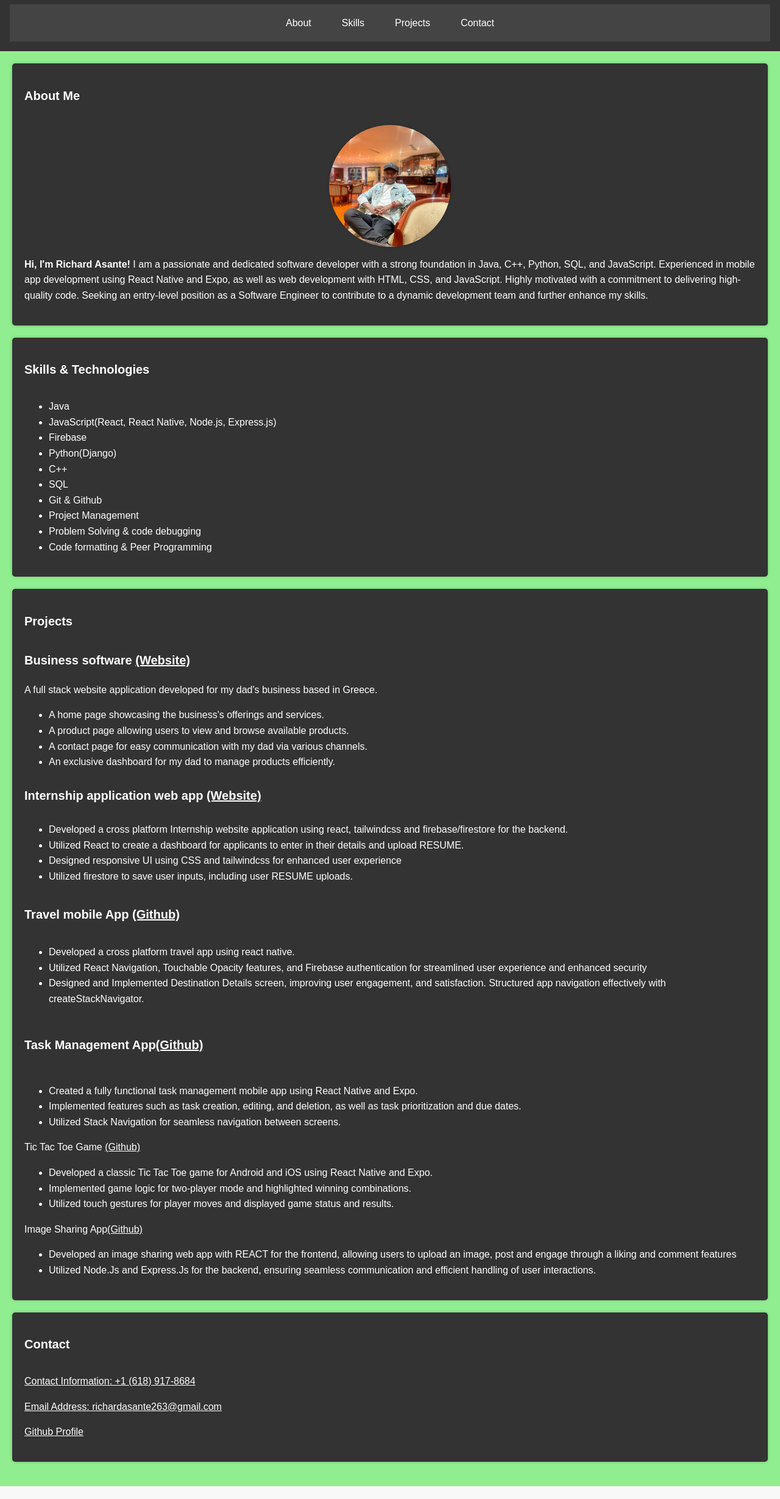
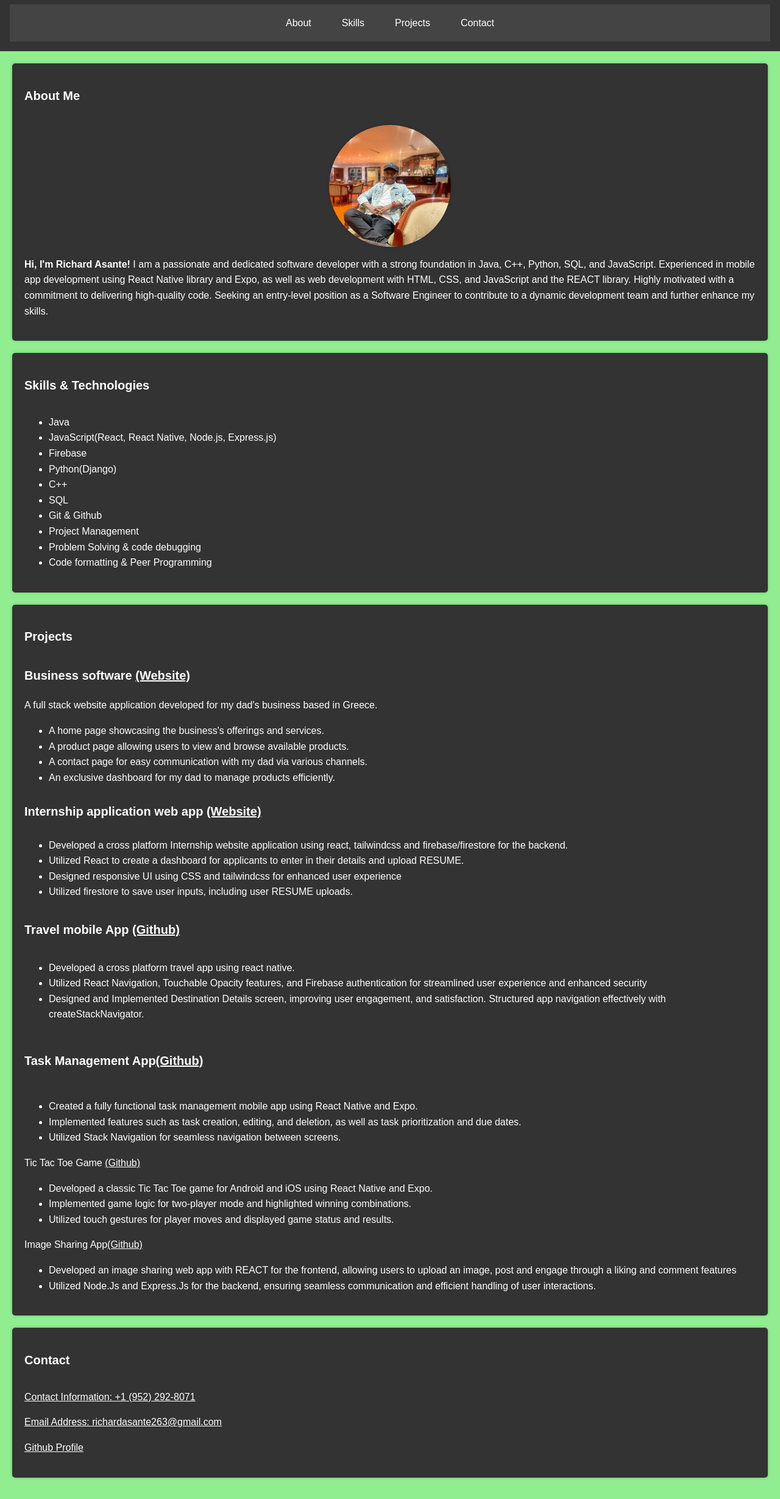
Before and after one commit to Richard-codon/portfolioweb, a website: page index.html in a window 1280 px wide. Shown: the part 101-2560 px from the top of the page at 61% size. Before the commit the page ends 2539 px from the top, so only its background shows below. Drawn offline with Linux system fonts and the light colour scheme.

Commit message:
Edit on homepage

```diff
--- a/index.html
+++ b/index.html
@@ -24,7 +24,7 @@
       <div class="profile-photo">
         <img src="chardy.jpg" alt="Richard Asante">
       </div>
-      <p><strong>Hi, I'm Richard Asante!</strong> I am a passionate and dedicated software developer with a strong foundation in Java, C++, Python, SQL, and JavaScript. Experienced in mobile app development using React Native and Expo, as well as web development with HTML, CSS, and JavaScript. Highly motivated with a commitment to delivering high-quality code. Seeking an entry-level position as a Software Engineer to contribute to a dynamic development team and further enhance my skills.
+      <p><strong>Hi, I'm Richard Asante!</strong> I am a passionate and dedicated software developer with a strong foundation in Java, C++, Python, SQL, and JavaScript. Experienced in mobile app development using React Native library and Expo, as well as web development with HTML, CSS, and JavaScript and the REACT library. Highly motivated with a commitment to delivering high-quality code. Seeking an entry-level position as a Software Engineer to contribute to a dynamic development team and further enhance my skills.
       </p>
     </section>
 
@@ -89,7 +89,7 @@
 
     <section id="contact">
         <h2>Contact</h2>
-        <p><a href="tel:+1 (618) 917-8684" style="color:white;" title="Call user">Contact Information: +1 (618) 917-8684</a></p>
+        <p><a href="tel:+1 (952) 292-8071" style="color:white;" title="Call user">Contact Information: +1 (952) 292-8071</a></p>
         <p><a href="mailto:richardasante263@gmail.com" style="color:white;" title="send email">Email Address: richardasante263@gmail.com</a></p>
         <p><a href="https://github.com/Richard-codon" style="color:white;" title="Visit github portfolio">Github Profile</a></p>
 
--- a/style.css
+++ b/style.css
@@ -31,7 +31,7 @@ nav a {
   text-decoration: none;
   padding: 10px 20px; /* Increase the padding to create more space between navigation links */
   margin: 0 5px;
-  border-radius: 5px;
+  border-radius: 35px;
 }
 
 nav a:hover {
```
